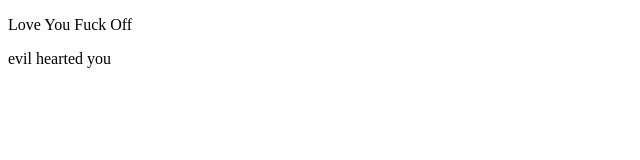
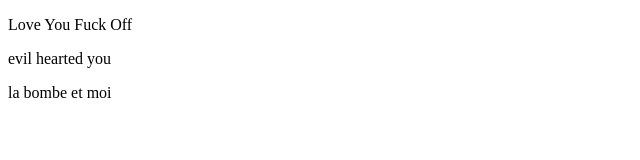
Before and after one commit to vince-Da-vince/tpgitpers, a plain HTML site: page index.html in a window 1280 px wide. Shown: the whole page, without its empty margins (0-640 px from the left). Drawn offline with Linux system fonts and the light colour scheme.

Commit message:
third time

```diff
--- a/index.html
+++ b/index.html
@@ -1,3 +1,4 @@
 <!DOCTYPE html>
 <p>Love You Fuck Off</p>
 <p>evil hearted you</p>
+<p>la bombe et moi</p>
```
